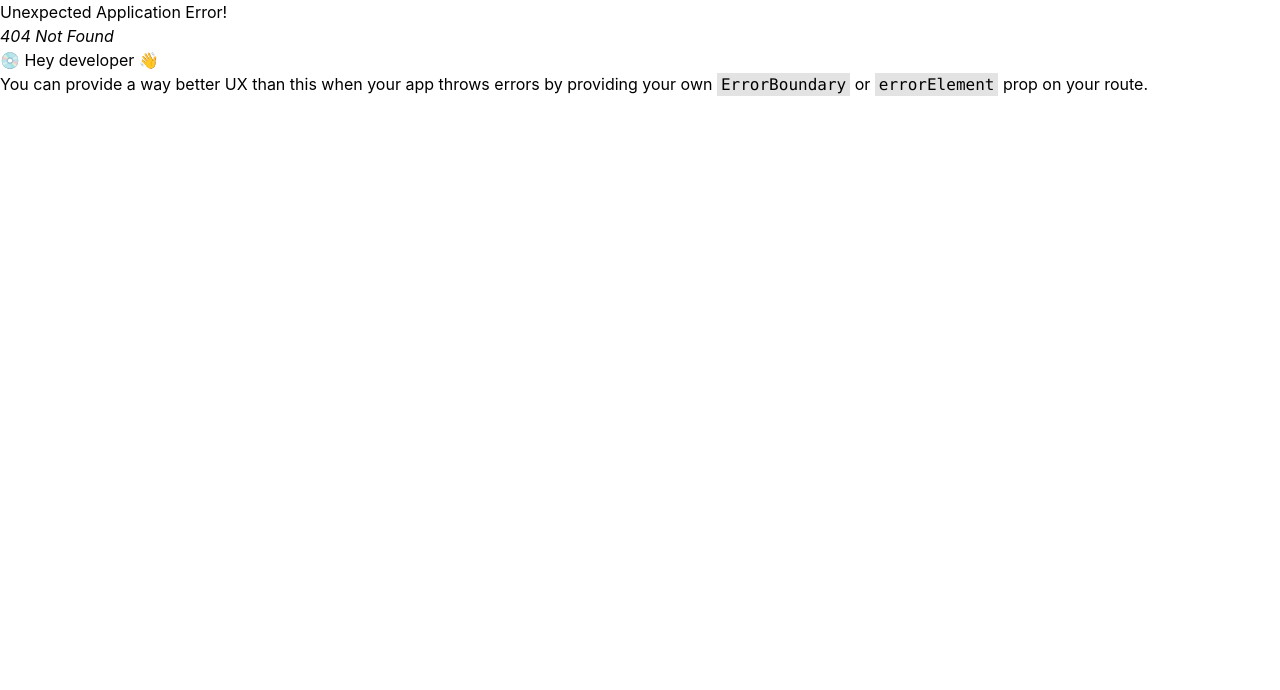
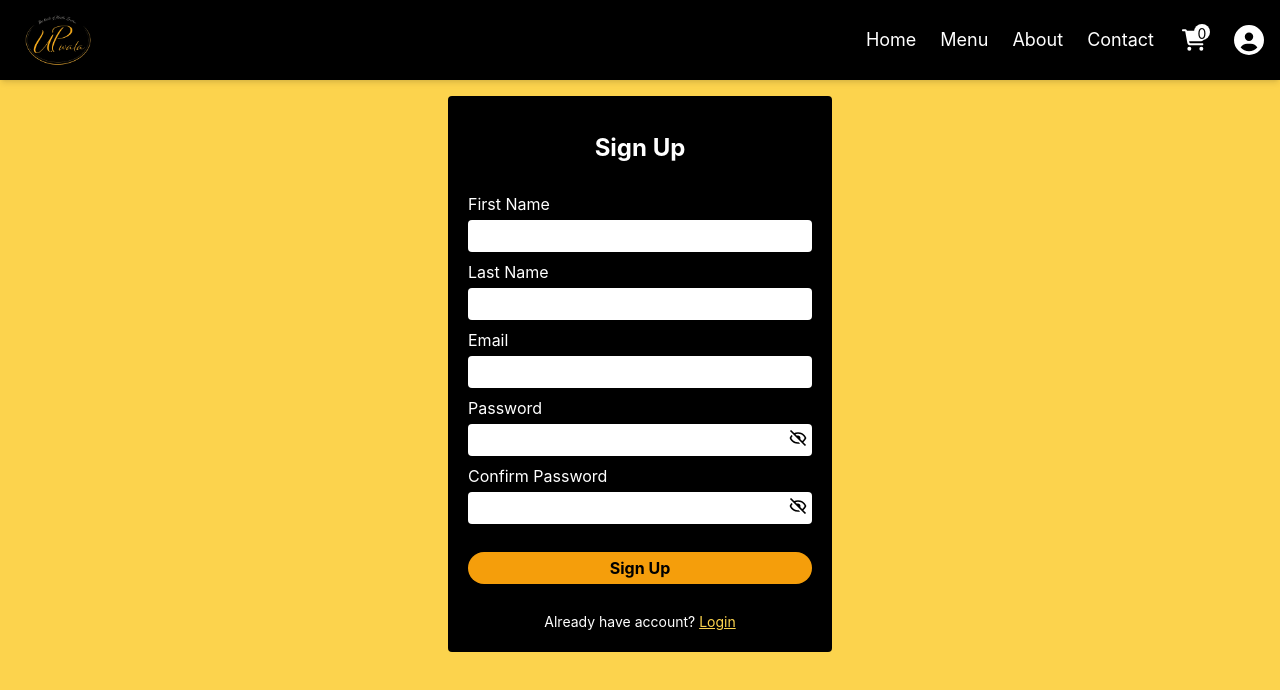
Before and after one commit to keerthisureka/Toon-Squad, a React (Create React App) app in the folder frontend/: page /signup in a window 1280 px wide. Before the commit this address had no page. Shown: the top 690 px of the page. Built offline with nearby package versions, Linux system fonts and the light colour scheme.

Commit message:
signup/login

```diff
--- a/frontend/src/App.js
+++ b/frontend/src/App.js
@@ -7,7 +7,7 @@ function App() {
   return (
     <div>
       <Header />
-      <main className='pt-16'>
+      <main className='pt-20 bg-amber-300 min-h-[calc(100vh)]'>
         <Outlet />
       </main>
     </div>
--- a/frontend/src/components/Header.js
+++ b/frontend/src/components/Header.js
@@ -1,41 +1,54 @@
-import React from 'react';
-import { Link } from 'react-router-dom';
-import logo from '../assets/logo.png';
+import React, { useState } from "react";
+import { Link } from "react-router-dom";
+import logo from "../assets/logo.png";
 import { FaCircleUser } from "react-icons/fa6";
 import { FaCartShopping } from "react-icons/fa6";
 
 const Header = () => {
+  const [showMenu, setShowMenu] = useState(false);
+  const handleShowMenu = () => {
+    setShowMenu((preve) => !preve);
+  };
   return (
-    <header className='fixed shadow-md w-full h-20 px-2 md:px-4 z-50 bg-black'>
+    <header className="fixed shadow-md w-full h-20 px-2 md:px-4 z-50 bg-black">
       {/* desktop */}
-      <div className='flex items-center h-full justify-between'>
+      <div className="flex items-center h-full justify-between">
         <Link to={""}>
-            <div className='h-20'>
-                <img src={logo} className='h-full' />
+          <div className="h-20">
+            <img src={logo} className="h-full" />
           </div>
         </Link>
 
-        <div className='flex items-center gap-4 md:gap-7'>
-            <nav className='flex gap-4 md:gap-6 text-base md:text-lg'>
+        <div className="flex items-center gap-4 md:gap-7">
+          <nav className="flex gap-4 md:gap-6 text-base md:text-lg">
             <Link to={""}>Home</Link>
             <Link to={"menu"}>Menu</Link>
             <Link to={"about"}>About</Link>
             <Link to={"contact"}>Contact</Link>
           </nav>
-            <div className='text-2xl text-white relative'>
+          <div className="text-2xl text-white relative">
             <FaCartShopping />
-                <div className='absolute -top-1 -right-1 text-black bg-white h-4 w-4 rounded-full m-0 p-0 text-sm text-center'>0</div>
+            <div className="absolute -top-1 -right-1 text-black bg-white h-4 w-4 rounded-full m-0 p-0 text-sm text-center">
+              0
             </div>
-            <div className='text-2xl text-white'>
+          </div>
+          <div className="text-white cursor-pointer" onClick={handleShowMenu}>
+            <div className="text-3xl">
               <FaCircleUser />
+            </div>
+            {showMenu && (
+              <div className="absolute right-2 bg-white py-2 px-3 shadow drop-shadow-md rounded flex flex-col">
+                <Link to={"signup"} className="whitespace-nowrap text-black">Sign Up</Link>
+                <Link to={"login"} className="whitespace-nowrap text-black">Login</Link>
+              </div>
+            )}
           </div>
         </div>
       </div>
 
-
       {/* mobile */}
     </header>
-  )
-}
+  );
+};
 
 export default Header;
--- /dev/null
+++ b/frontend/src/components/pages/Login.js
@@ -0,0 +1,93 @@
+import React, { useState } from "react";
+import { Link } from "react-router-dom";
+import { BiShow, BiHide } from "react-icons/bi";
+
+const Login = () => {
+  const [showPassword, setShowPassword] = useState(false);
+
+  const [data, setData] = useState({
+    email: "",
+    password: "",
+  });
+  console.log(data);
+  const handleOnChange = (e) => {
+    const { name, value } = e.target;
+    setData((preve) => {
+      return {
+        ...preve,
+        [name]: value,
+      };
+    });
+  };
+
+  const handleShowPassword = () => {
+    setShowPassword((preve) => !preve);
+  };
+
+  const handleSubmit = (e) => {
+    e.preventDefault();
+    const { email, password } = data;
+    if (email && password) {
+      alert("Successful!");
+    } else {
+      alert("Please enter required fields!");
+    }
+  };
+
+  return (
+    <div className="p-3 md:p-4 text-white">
+      <div className="w-full max-w-sm bg-black m-auto rounded flex items-center flex-col p-5">
+        <h1 className="text-center text-2xl font-bold p-4">Login</h1>
+        <form className="w-full py-3 flex flex-col" onSubmit={handleSubmit}>
+          <label htmlFor="email">Email</label>
+          <input
+            type={"email"}
+            id="email"
+            name="email"
+            className="mt-1 mb-2 w-full bg-white text-black rounded p-1 focus-within:outline-amber-300"
+            value={data.email}
+            onChange={handleOnChange}
+          />
+
+          <label htmlFor="password">Password</label>
+          {/* <input
+            type={"password"}
+            id="password"
+            name="password"
+            className="mt-1 mb-2 w-full bg-white text-black rounded p-1"
+            value={data.password}
+            onChange={handleOnChange}
+          /> */}
+          <div className="flex mt-1 mb-2 w-full bg-white text-black rounded p-1 focus-within:outline focus-within:outline-amber-300">
+            <input
+              type={showPassword ? "text" : "password"}
+              id="password"
+              name="password"
+              className=" w-full bg-white border-none outline-none "
+              value={data.password}
+              onChange={handleOnChange}
+            />
+            <span
+              className="flex text-xl cursor-pointer"
+              onClick={handleShowPassword}
+            >
+              {showPassword ? <BiShow /> : <BiHide />}
+            </span>
+          </div>
+
+          <button className="mt-5 w-full m-auto bg-amber-500 hover:bg-amber-200 text-black font-bold cursor-pointer p-1 rounded-full">
+            Login
+          </button>
+        </form>
+        <p className="text-sm mt-4">
+          Don't have an account?{" "}
+          <Link to={"/signup"} className="text-amber-300 underline">
+            Sign Up
+          </Link>
+        </p>
+      </div>
+    </div>
+  );
+};
+
+export default Login;
--- /dev/null
+++ b/frontend/src/components/pages/Signup.js
@@ -0,0 +1,151 @@
+import React, { useState } from "react";
+import { Link, useNavigate } from "react-router-dom";
+import { BiShow, BiHide } from "react-icons/bi";
+
+const Signup = () => {
+  const navigate = useNavigate();
+  const [showPassword, setShowPassword] = useState(false);
+  const [showConfirmPassword, setShowConfirmPassword] = useState(false);
+
+  const [data, setData] = useState({
+    firstName: "",
+    lastName: "",
+    email: "",
+    password: "",
+    confirmPassword: "",
+  });
+  console.log(data);
+  const handleOnChange = (e) => {
+    const { name, value } = e.target;
+    setData((preve) => {
+      return {
+        ...preve,
+        [name]: value,
+      };
+    });
+  };
+
+  const handleShowPassword = () => {
+    setShowPassword((preve) => !preve);
+  };
+  const handleShowConfirmPassword = () => {
+    setShowConfirmPassword((preve) => !preve);
+  };
+
+  const handleSubmit = (e) => {
+    e.preventDefault();
+    const { firstName, email, password, confirmPassword } = data;
+    if (firstName && email && password && confirmPassword) {
+      if (password === confirmPassword) {
+        alert("Successful!");
+        navigate("/login");
+      } else {
+        alert("Password and Confirm Password are not equal!");
+      }
+    } else {
+      alert("Please enter required fields!");
+    }
+  };
+
+  return (
+    <div className="p-3 md:p-4 text-white">
+      <div className="w-full max-w-sm bg-black m-auto rounded flex items-center flex-col p-5">
+        <h1 className="text-center text-2xl font-bold p-4">Sign Up</h1>
+        <form className="w-full py-3 flex flex-col" onSubmit={handleSubmit}>
+          <label htmlFor="firstName">First Name</label>
+          <input
+            type={"text"}
+            id="firstName"
+            name="firstName"
+            className="mt-1 mb-2 w-full bg-white text-black rounded p-1 focus-within:outline-amber-300"
+            value={data.firstName}
+            onChange={handleOnChange}
+          />
+
+          <label htmlFor="lastName">Last Name</label>
+          <input
+            type={"text"}
+            id="lastName"
+            name="lastName"
+            className="mt-1 mb-2 w-full bg-white text-black rounded p-1 focus-within:outline-amber-300"
+            value={data.lastName}
+            onChange={handleOnChange}
+          />
+          <label htmlFor="email">Email</label>
+          <input
+            type={"email"}
+            id="email"
+            name="email"
+            className="mt-1 mb-2 w-full bg-white text-black rounded p-1 focus-within:outline-amber-300"
+            value={data.email}
+            onChange={handleOnChange}
+          />
+
+          <label htmlFor="password">Password</label>
+          {/* <input
+            type={"password"}
+            id="password"
+            name="password"
+            className="mt-1 mb-2 w-full bg-white text-black rounded p-1"
+            value={data.password}
+            onChange={handleOnChange}
+          /> */}
+          <div className="flex mt-1 mb-2 w-full bg-white text-black rounded p-1 focus-within:outline focus-within:outline-amber-300">
+            <input
+              type={showPassword ? "text" : "password"}
+              id="password"
+              name="password"
+              className=" w-full bg-white border-none outline-none "
+              value={data.password}
+              onChange={handleOnChange}
+            />
+            <span
+              className="flex text-xl cursor-pointer"
+              onClick={handleShowPassword}
+            >
+              {showPassword ? <BiShow /> : <BiHide />}
+            </span>
+          </div>
+
+          <label htmlFor="confirmPassword">Confirm Password</label>
+          {/* <input
+            type={"password"}
+            id="confirmPassword"
+            name="confirmPassword"
+            className="mt-1 mb-2 w-full bg-white text-black rounded p-1"
+            value={data.confirmPassword}
+            onChange={handleOnChange}
+          /> */}
+          <div className="flex mt-1 mb-2 w-full bg-white text-black rounded p-1 focus-within:outline focus-within:outline-amber-300">
+            <input
+              type={showConfirmPassword ? "text" : "password"}
+              id="confirmpassword"
+              name="confirmPassword"
+              className=" w-full bg-white border-none outline-none "
+              value={data.confirmPassword}
+              onChange={handleOnChange}
+            />
+            <span
+              className="flex text-xl cursor-pointer"
+              onClick={handleShowConfirmPassword}
+            >
+              {showConfirmPassword ? <BiShow /> : <BiHide />}
+            </span>
+          </div>
+
+          <button className="mt-5 w-full m-auto bg-amber-500 hover:bg-amber-200 text-black font-bold cursor-pointer p-1 rounded-full">
+            Sign Up
+          </button>
+        </form>
+        <p className="text-sm mt-4">
+          Already have account?{" "}
+          <Link to={"/login"} className="text-amber-300 underline">
+            Login
+          </Link>
+        </p>
+      </div>
+    </div>
+  );
+};
+
+export default Signup;
--- a/frontend/src/index.js
+++ b/frontend/src/index.js
@@ -8,6 +8,8 @@ import Home from './components/pages/Home';
 import Menu from './components/pages/Menu';
 import About from './components/pages/About';
 import Contact from './components/pages/Contact';
+import Login from './components/pages/Login';
+import Signup from './components/pages/Signup';
 
 const router = createBrowserRouter(
   createRoutesFromElements(
@@ -16,6 +18,8 @@ const router = createBrowserRouter(
       <Route path='menu' element={<Menu />} />
       <Route path='about' element={<About />} />
       <Route path='contact' element={<Contact />} />
+      <Route path='login' element={<Login />} />
+      <Route path='signup' element={<Signup />} />
     </Route>
   )
 )
```
Also changed, not shown: 1 other file (tests, documents, lock files or other folders). Lines whose indentation alone changed are shown as unchanged.
